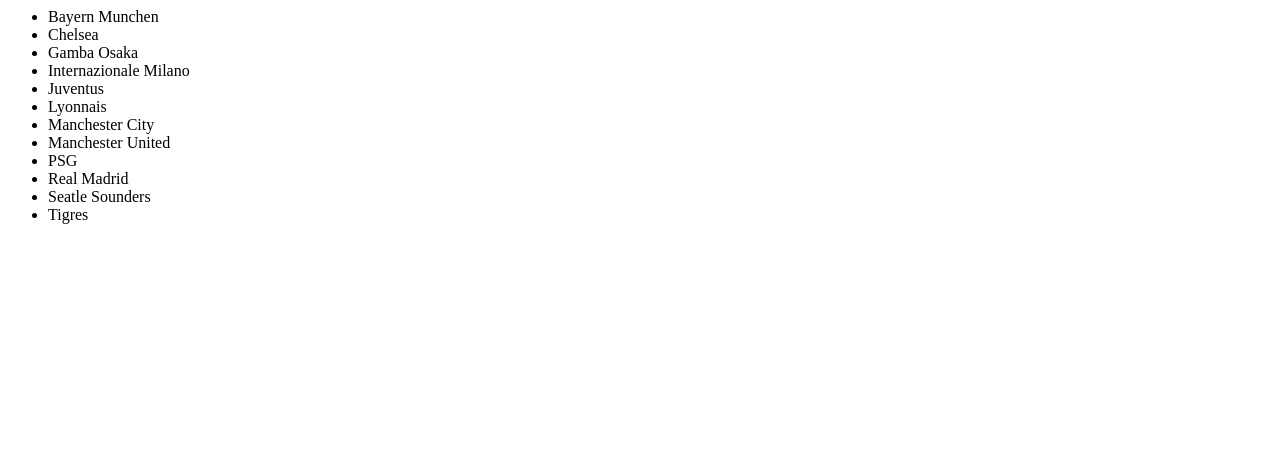
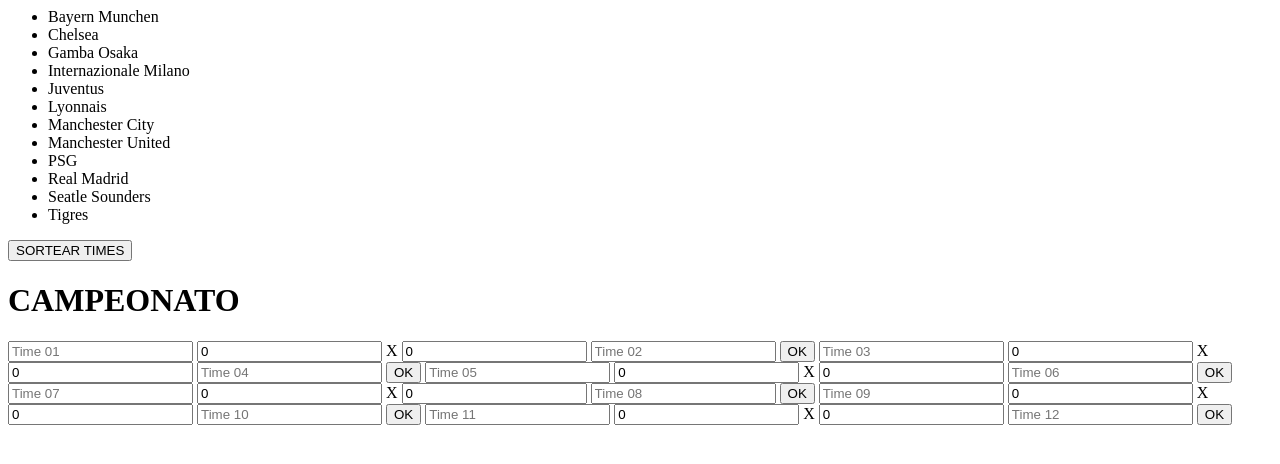
Before and after one commit to OswaldoSoares/futebol, a Django app: page / in a window 1280 px wide. Shown: the top 464 px of the page. Run offline with Django 4.2, Linux system fonts and the light colour scheme.

Commit message:
Core: create template html_tabela_campeonato.html

```diff
--- /dev/null
+++ b/core/templates/core/html_tabela_campeonato.html
@@ -0,0 +1,68 @@
+<div class="card-campeonato">
+    <div class="card-header">
+        <h1>CAMPEONATO</h1>
+    </div>
+    <div class="card-body">
+        <input type="text" class="form-control"
+        placeholder="Time 01" id="time_01">
+        <input type="number" value="0" step="1"
+        class="fporm-control">
+        X
+        <input type="number" value="0" step="1"
+        class="fporm-control">
+        <input type="text" class="form-control"
+        placeholder="Time 02" id="time_02">
+        <button>OK</button>
+        <input type="text" class="form-control"
+        placeholder="Time 03" id="time_03">
+        <input type="number" value="0" step="1"
+        class="fporm-control">
+        X
+        <input type="number" value="0" step="1"
+        class="fporm-control">
+        <input type="text" class="form-control"
+        placeholder="Time 04" id="time_04">
+        <button>OK</button>
+        <input type="text" class="form-control"
+        placeholder="Time 05" id="time_05">
+        <input type="number" value="0" step="1"
+        class="fporm-control">
+        X
+        <input type="number" value="0" step="1"
+        class="fporm-control">
+        <input type="text" class="form-control"
+        placeholder="Time 06" id="time_06">
+        <button>OK</button>
+        <input type="text" class="form-control"
+        placeholder="Time 07" id="time_07">
+        <input type="number" value="0" step="1"
+        class="fporm-control">
+        X
+        <input type="number" value="0" step="1"
+        class="fporm-control">
+        <input type="text" class="form-control"
+        placeholder="Time 08" id="time_08">
+        <button>OK</button>
+        <input type="text" class="form-control"
+        placeholder="Time 09" id="time_09">
+        <input type="number" value="0" step="1"
+        class="fporm-control">
+        X
+        <input type="number" value="0" step="1"
+        class="fporm-control">
+        <input type="text" class="form-control"
+        placeholder="Time 10" id="time_10">
+        <button>OK</button>
+        <input type="text" class="form-control"
+        placeholder="Time 11" id="time_11">
+        <input type="number" value="0" step="1"
+        class="fporm-control">
+        X
+        <input type="number" value="0" step="1"
+        class="fporm-control">
+        <input type="text" class="form-control"
+        placeholder="Time 12" id="time_12">
+        <button>OK</button>
+    </div>
+    <div class="card-header"></div>
+</div>
--- a/core/templates/core/index.html
+++ b/core/templates/core/index.html
@@ -5,3 +5,5 @@
         {% endfor %}
     </ul>
 </div>
+<button class="sorteia times">SORTEAR TIMES</button>
+{% include "core/html_tabela_campeonato.html" %}
```
